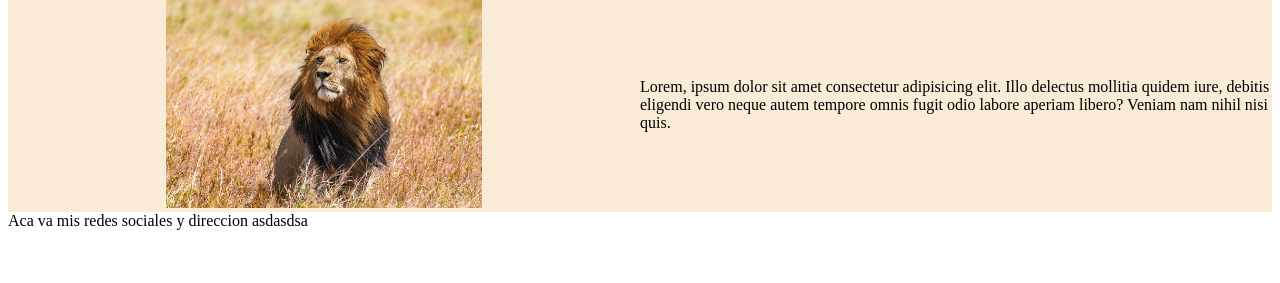
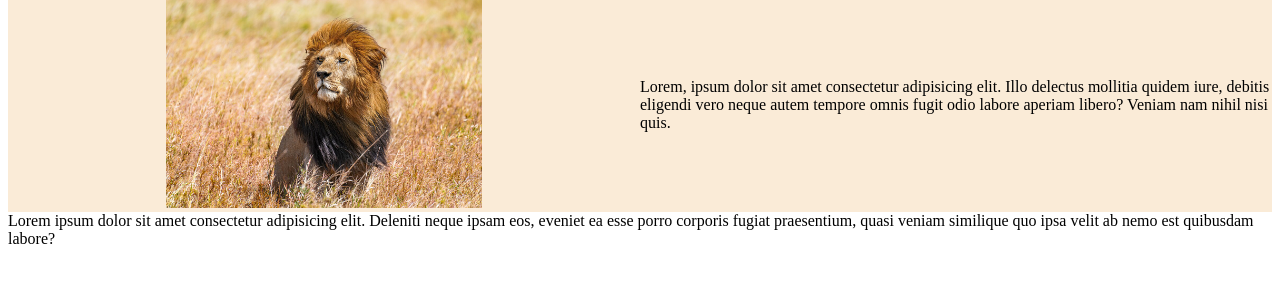
Before and after one commit to Larr014/ej1, a plain HTML site: page maqueteando.html in a window 1280 px wide. Shown: the part 157-440 px from the top of the page. Drawn offline with Linux system fonts and the light colour scheme.

Commit message:
footer final
se termina el footer, ya se ve mas bonito

```diff
--- a/maqueteando.html
+++ b/maqueteando.html
@@ -29,7 +29,7 @@
 
         </section>
     <footer>
-        Aca va mis redes sociales y direccion asdasdsa
+        Lorem ipsum dolor sit amet consectetur adipisicing elit. Deleniti neque ipsam eos, eveniet ea esse porro corporis fugiat praesentium, quasi veniam similique quo ipsa velit ab nemo est quibusdam labore?
     </footer>
 </body>
 </html>
```
Also changed, not shown: probando.html (added, +11 -0 lines).
